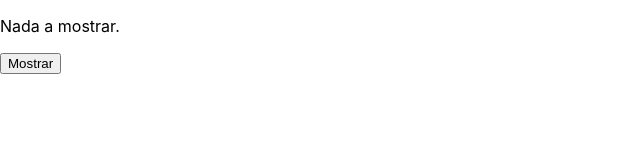
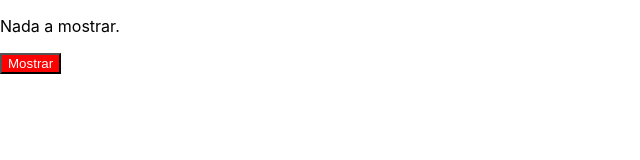
Before and after one commit to FelipeSaadi/Estudos, a React (Vite) app in the folder React/Modulo 1/react-vite-first/: page / in a window 1280 px wide. Shown: the top 160 px of the page, without its empty margins (0-640 px from the left). Built offline with nearby package versions, Linux system fonts and the light colour scheme.

Commit message:
CSS inline React

```diff
--- a/React/Modulo 1/react-vite-first/src/App.tsx
+++ b/React/Modulo 1/react-vite-first/src/App.tsx
@@ -7,17 +7,22 @@ const App = () => {
     setShow(!show);
   }
 
+  let buttonStyle = {
+    backgroundColor: "red",
+    color: "white"
+  }
+
   return (
     <div>
       {show ? (
         <>
           <p>Meu nome é Felipe Saadi.</p>
-          <button onClick={handleClick}>Não mostrar</button>
+          <button style={ buttonStyle } onClick={handleClick}>Não mostrar</button>
         </>
       ) : (
         <>
           <p>Nada a mostrar.</p>
-          <button onClick={handleClick}>Mostrar</button>
+          <button style={ buttonStyle } onClick={handleClick}>Mostrar</button>
         </>
       )}
     </div>
```
